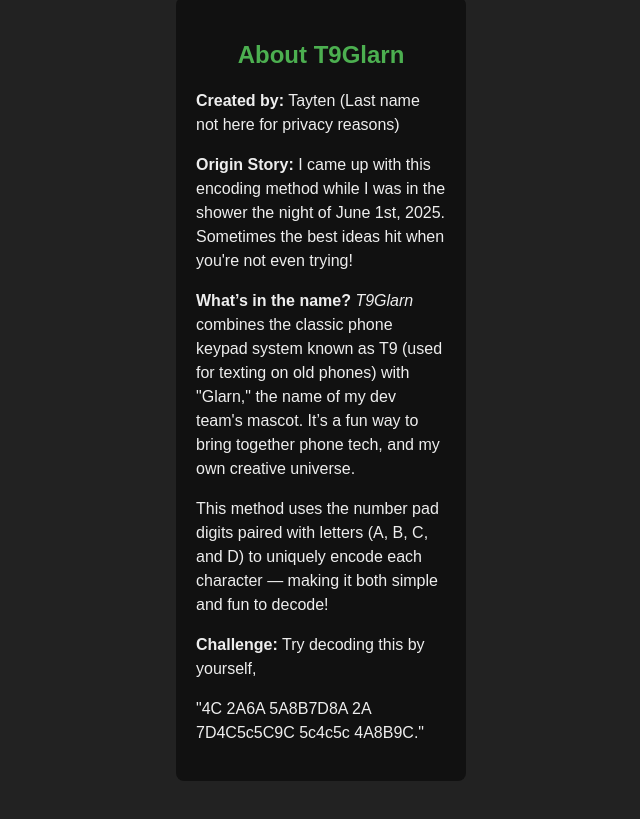
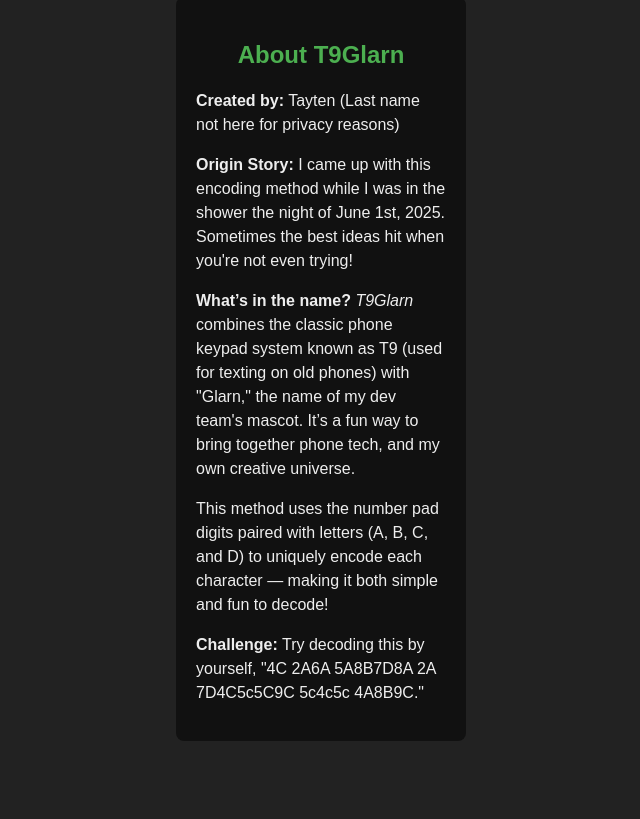
Before and after one commit to T9Glarn/T9Glarn.github.io, a plain HTML site: page index.html in a window 1280 px wide. Shown: the part 439-1258 px from the top of the page, without its empty margins (319-959 px from the left). After the commit the page ends 1220 px from the top, so only its background shows below. Drawn offline with Linux system fonts and the light colour scheme.

Commit message:
Spaces and punctuation.

```diff
--- a/index.html
+++ b/index.html
@@ -110,8 +110,7 @@
     <p><strong>Origin Story:</strong> I came up with this encoding method while I was in the shower the night of June 1st, 2025. Sometimes the best ideas hit when you're not even trying!</p>
     <p><strong>What’s in the name?</strong> <em>T9Glarn</em> combines the classic phone keypad system known as T9 (used for texting on old phones) with "Glarn," the name of my dev team's mascot. It’s a fun way to bring together phone tech, and my own creative universe.</p>
     <p>This method uses the number pad digits paired with letters (A, B, C, and D) to uniquely encode each character — making it both simple and fun to decode!</p>
-    <p><strong>Challenge:</strong> Try decoding this by yourself, </p>
-    <p>"4C 2A6A 5A8B7D8A 2A 7D4C5c5C9C 5c4c5c 4A8B9C."</p>
+    <p><strong>Challenge:</strong> Try decoding this by yourself, "4C 2A6A 5A8B7D8A 2A 7D4C5c5C9C 5c4c5c 4A8B9C."</p>
   </div>
 </div>
 
```
